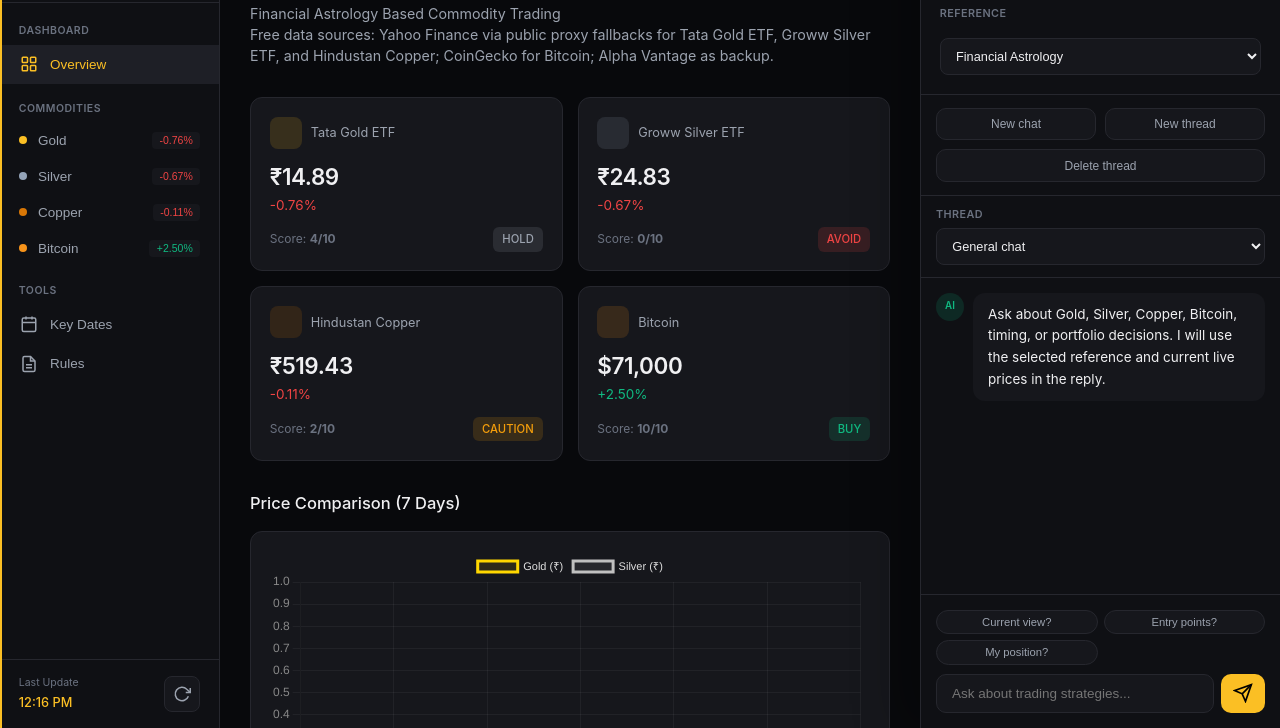
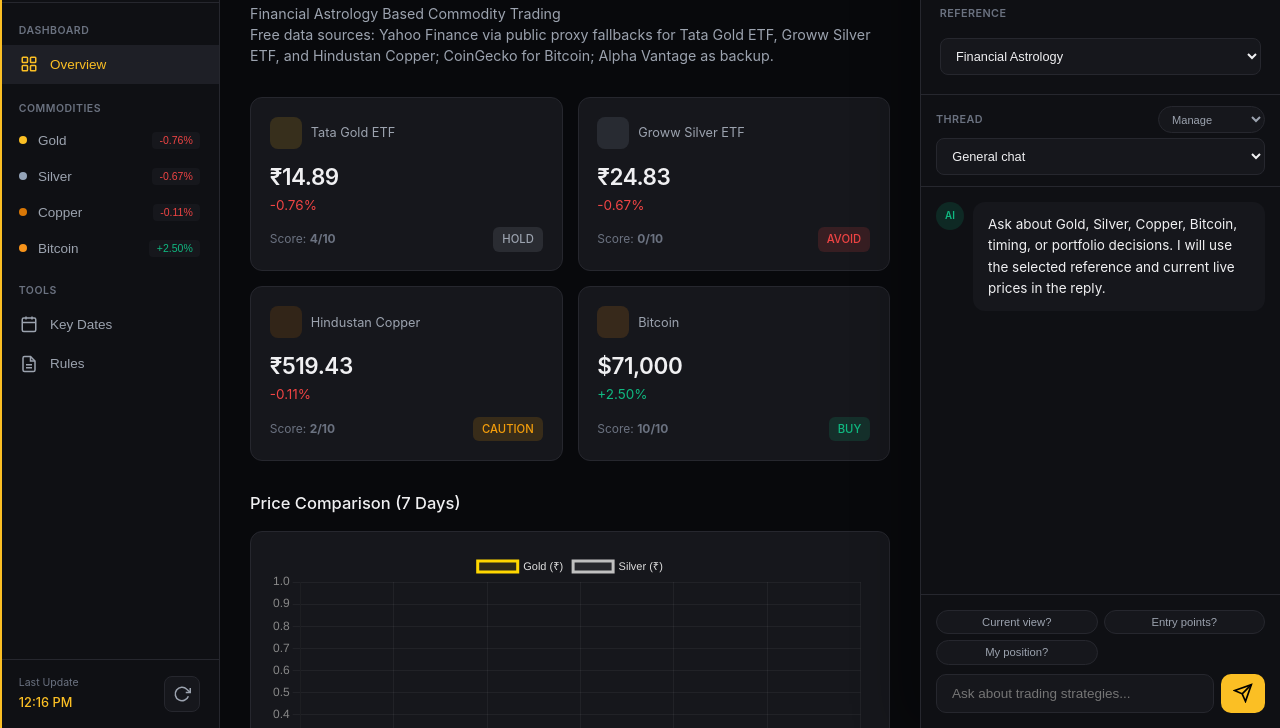
Before and after one commit to krishanbansal000-cmyk/trading-strategy, a plain HTML site: page index.html in a window 1280 px wide. Shown: the part 72-800 px from the top of the page. Drawn offline with nearby package versions, Linux system fonts and the light colour scheme; no server answers.

Commit message:
Simplify chat thread controls

```diff
--- a/app.js
+++ b/app.js
@@ -915,6 +915,15 @@ function createNewThread() {
     document.getElementById('chat-input')?.focus();
 }
 
+function handleThreadAction(action) {
+    if (!action) return;
+    if (action === 'new-chat') startNewChat();
+    if (action === 'new-thread') createNewThread();
+    if (action === 'delete-thread') deleteCurrentThread();
+    const actions = document.querySelector('.thread-actions');
+    if (actions) actions.value = '';
+}
+
 function switchThread(threadId) {
     const scopeStore = ensureScopeStore();
     if (!scopeStore.threads.some(thread => thread.id === threadId)) return;
--- a/index.html
+++ b/index.html
@@ -520,13 +520,16 @@
                 <option value="personal">Your Birth Chart</option>
             </select>
         </div>
-        <div class="chat-toolbar">
-            <button type="button" class="chat-tool-btn" onclick="startNewChat()">New chat</button>
-            <button type="button" class="chat-tool-btn" onclick="createNewThread()">New thread</button>
-            <button type="button" class="chat-tool-btn danger" onclick="deleteCurrentThread()">Delete thread</button>
-        </div>
         <div class="thread-row">
-            <label class="thread-label" for="thread-select">Thread</label>
+            <div class="thread-row-top">
+                <label class="thread-label" for="thread-select">Thread</label>
+                <select class="thread-actions" aria-label="Thread actions" onchange="handleThreadAction(this.value)">
+                    <option value="">Manage</option>
+                    <option value="new-chat">New chat</option>
+                    <option value="new-thread">New thread</option>
+                    <option value="delete-thread">Delete thread</option>
+                </select>
+            </div>
             <select id="thread-select" class="thread-select" onchange="switchThread(this.value)"></select>
         </div>
         <div class="chat-messages" id="chat-messages"></div>
--- a/style.css
+++ b/style.css
@@ -789,38 +789,6 @@ body {
     border-color: var(--gold);
 }
 
-.chat-toolbar {
-    display: flex;
-    gap: 0.6rem;
-    padding: 0.85rem 1rem;
-    border-bottom: 1px solid var(--border-color);
-    flex-shrink: 0;
-    flex-wrap: wrap;
-}
-
-.chat-tool-btn {
-    flex: 1 1 calc(50% - 0.3rem);
-    min-width: 0;
-    padding: 0.55rem 0.75rem;
-    border-radius: 10px;
-    border: 1px solid var(--border-color);
-    background: var(--bg-card);
-    color: var(--text-secondary);
-    font-size: 0.8rem;
-    cursor: pointer;
-    transition: all 0.15s ease;
-}
-
-.chat-tool-btn:hover {
-    border-color: var(--gold);
-    color: var(--gold);
-}
-
-.chat-tool-btn.danger:hover {
-    border-color: var(--danger);
-    color: #fca5a5;
-}
-
 .thread-row {
     padding: 0.75rem 1rem;
     border-bottom: 1px solid var(--border-color);
@@ -830,12 +798,35 @@ body {
     flex-shrink: 0;
 }
 
+.thread-row-top {
+    display: flex;
+    align-items: center;
+    justify-content: space-between;
+    gap: 0.75rem;
+}
+
 .thread-label {
     font-size: 0.72rem;
     font-weight: 600;
     letter-spacing: 0.04em;
     text-transform: uppercase;
     color: var(--text-dim);
+}
+
+.thread-actions {
+    padding: 0.35rem 0.6rem;
+    background: var(--bg-card);
+    border: 1px solid var(--border-color);
+    border-radius: 999px;
+    color: var(--text-secondary);
+    font-size: 0.74rem;
+    cursor: pointer;
+}
+
+.thread-actions:focus {
+    outline: none;
+    border-color: var(--gold);
+    color: var(--gold);
 }
 
 .thread-select {
```
